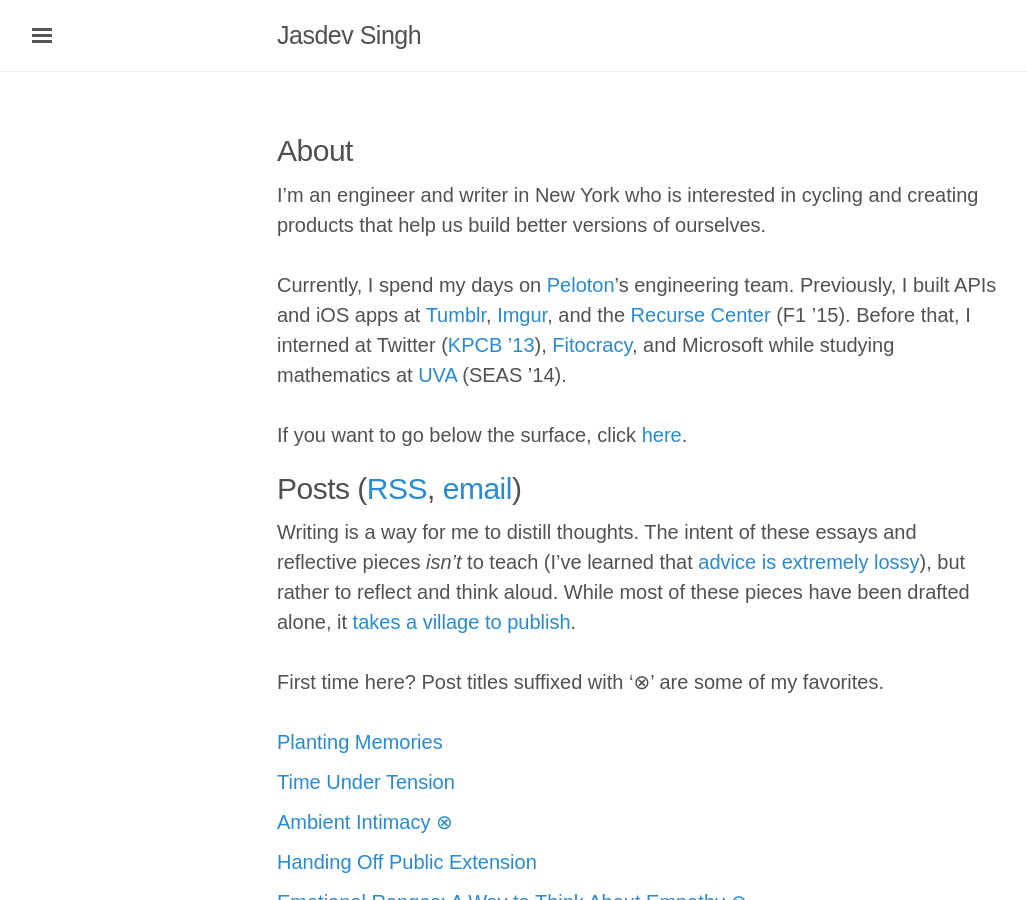
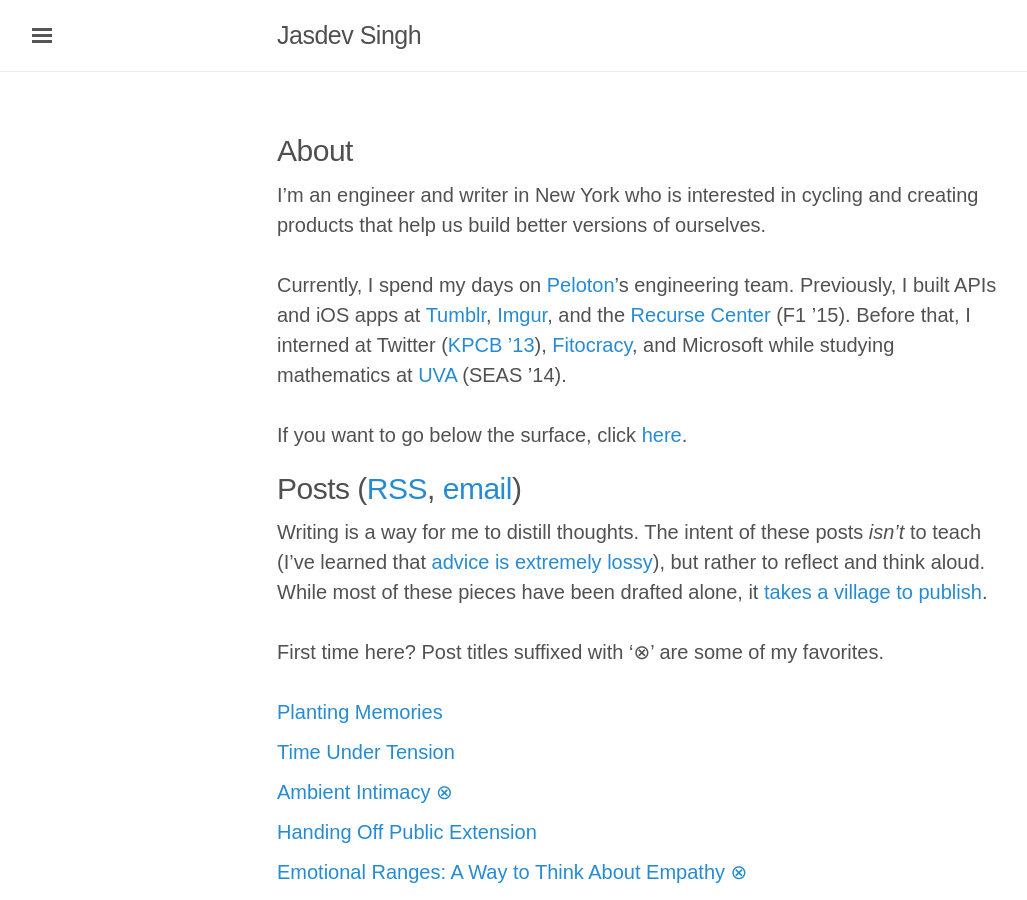
Before and after one commit to rvsrvs/jasdev.github.io, a Jekyll site: the page built from index.html, in a window 1280 px wide and 900 px high. Shown: the whole window, without its empty margins (3-1030 px from the left). Built offline with Jekyll 4.4.1, drawn with Linux system fonts in a browser that asks for light colours; some web fonts are replaced; the list of posts is cut into pages by our own code.

Commit message:
Minor re-phrasing

```diff
--- a/index.html
+++ b/index.html
@@ -21,7 +21,7 @@
 
 <h2 class="index-heading">Posts (<a href="/atom.xml">RSS</a>, <a href="https://buttondown.email/jasdev">email</a>)</h2>
 
-Writing is a way for me to distill thoughts. The intent of these essays and reflective pieces <i>isn’t</i> to teach (I’ve learned that <a href="https://twitter.com/sean_a_rose/status/758103984636764160">advice is extremely lossy</a>), but rather to reflect and think aloud. While most of these pieces have been drafted alone, it <a href="/village">takes a village to publish</a>.
+Writing is a way for me to distill thoughts. The intent of these posts <i>isn’t</i> to teach (I’ve learned that <a href="https://twitter.com/sean_a_rose/status/758103984636764160">advice is extremely lossy</a>), but rather to reflect and think aloud. While most of these pieces have been drafted alone, it <a href="/village">takes a village to publish</a>.
 
 <br/>
 <br/>
```
